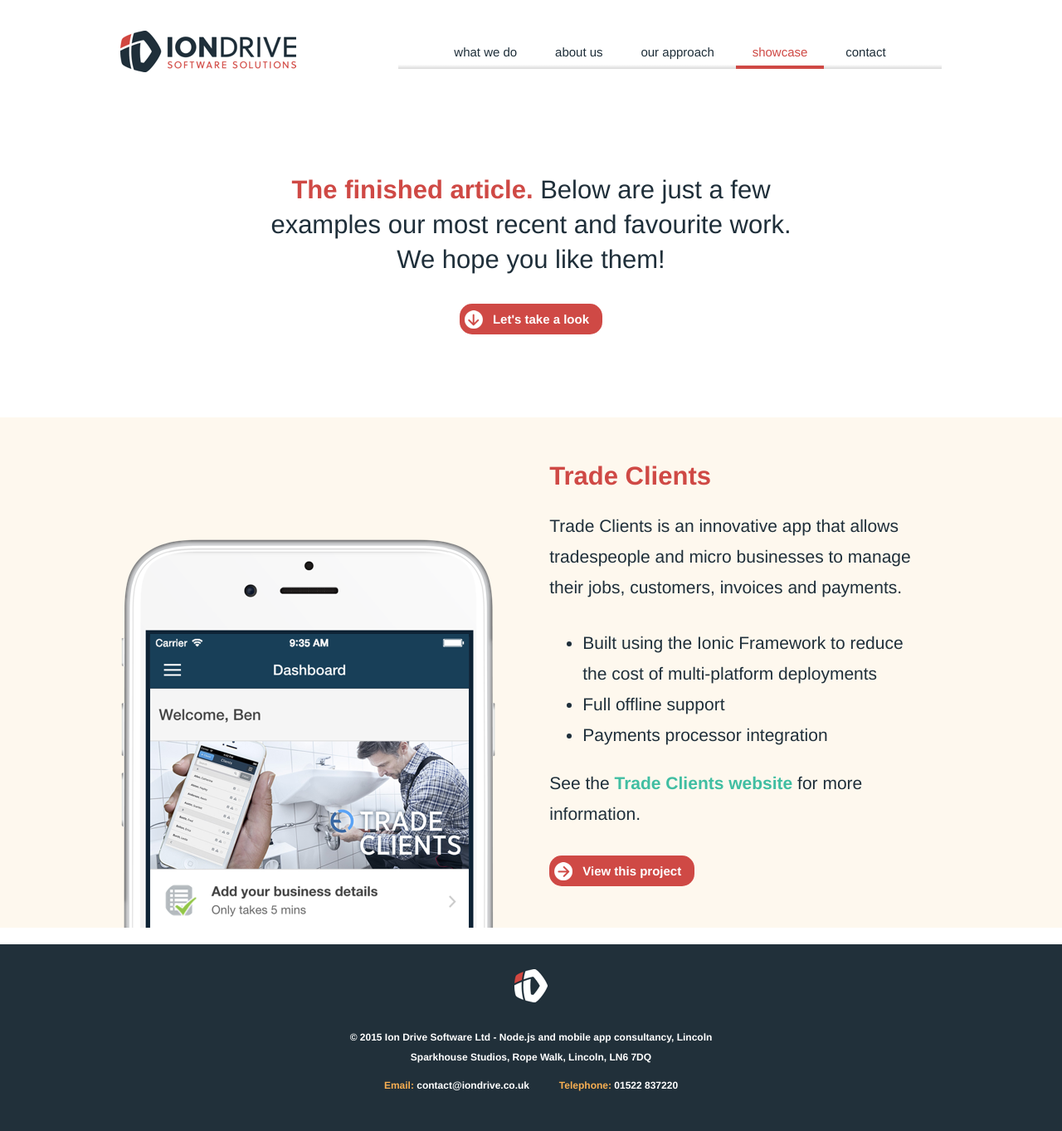
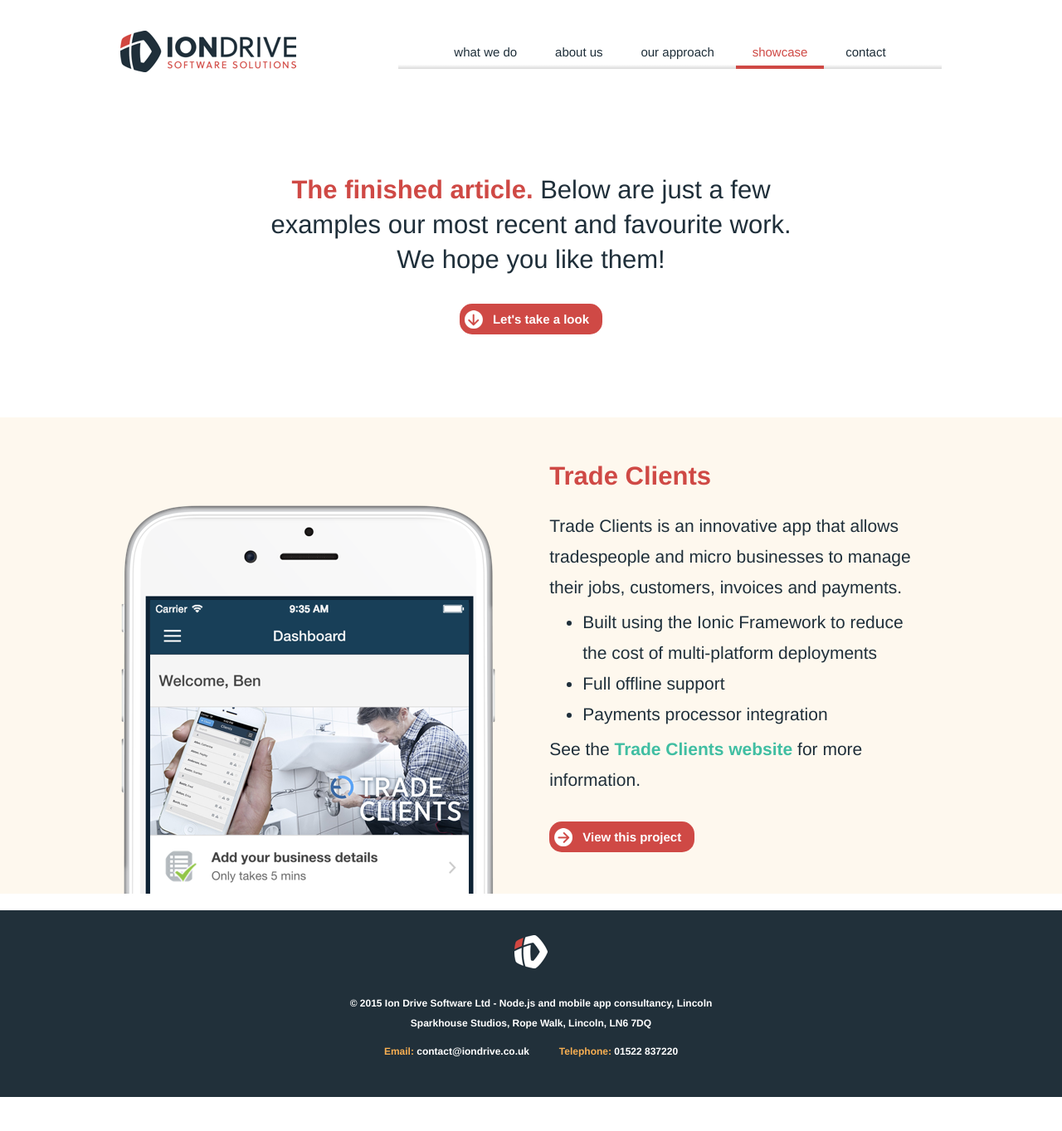
Before and after one commit to iondrive/iondrive.co.uk, a Jekyll site: the page built from showcase.html, in a window 1280 px wide. Shown: the whole page at 83% size. Built offline with Jekyll 4.4.1, drawn with Linux system fonts in a browser that asks for light colours; after the commit the page ends 1322 px from its top, so only the background shows below that.

Commit message:
fix showcase spacing

```diff
--- a/showcase.html
+++ b/showcase.html
@@ -31,15 +31,13 @@
         </div>
         <div class="project-row__excerpt --right">
             <h2 class="h-xl +highlight-red">Trade Clients</h2>
-            <p>
-                Trade Clients is an innovative app that allows tradespeople and micro businesses to manage their jobs, customers, invoices and payments.
-                <ul>
-                    <li>Built using the Ionic Framework to reduce the cost of multi-platform deployments</li>
-                    <li>Full offline support</li>
-                    <li>Payments processor integration</li>
-                </ul>
-                See the <a href="http://tradeclients.co.uk">Trade Clients website</a> for more information.
-            </p>
+            <p style="margin-bottom: 5px;">Trade Clients is an innovative app that allows tradespeople and micro businesses to manage their jobs, customers, invoices and payments.</p>
+            <ul style="margin-top: 0; margin-bottom: 5px;">
+                <li>Built using the Ionic Framework to reduce the cost of multi-platform deployments</li>
+                <li>Full offline support</li>
+                <li>Payments processor integration</li>
+            </ul>
+            <p>See the <a href="http://tradeclients.co.uk">Trade Clients website</a> for more information.</p>
             <a href="./project.php" class="button --red">
                 <i class="button__icon arrow-icon-white --right"></i> View this project
             </a>
```
